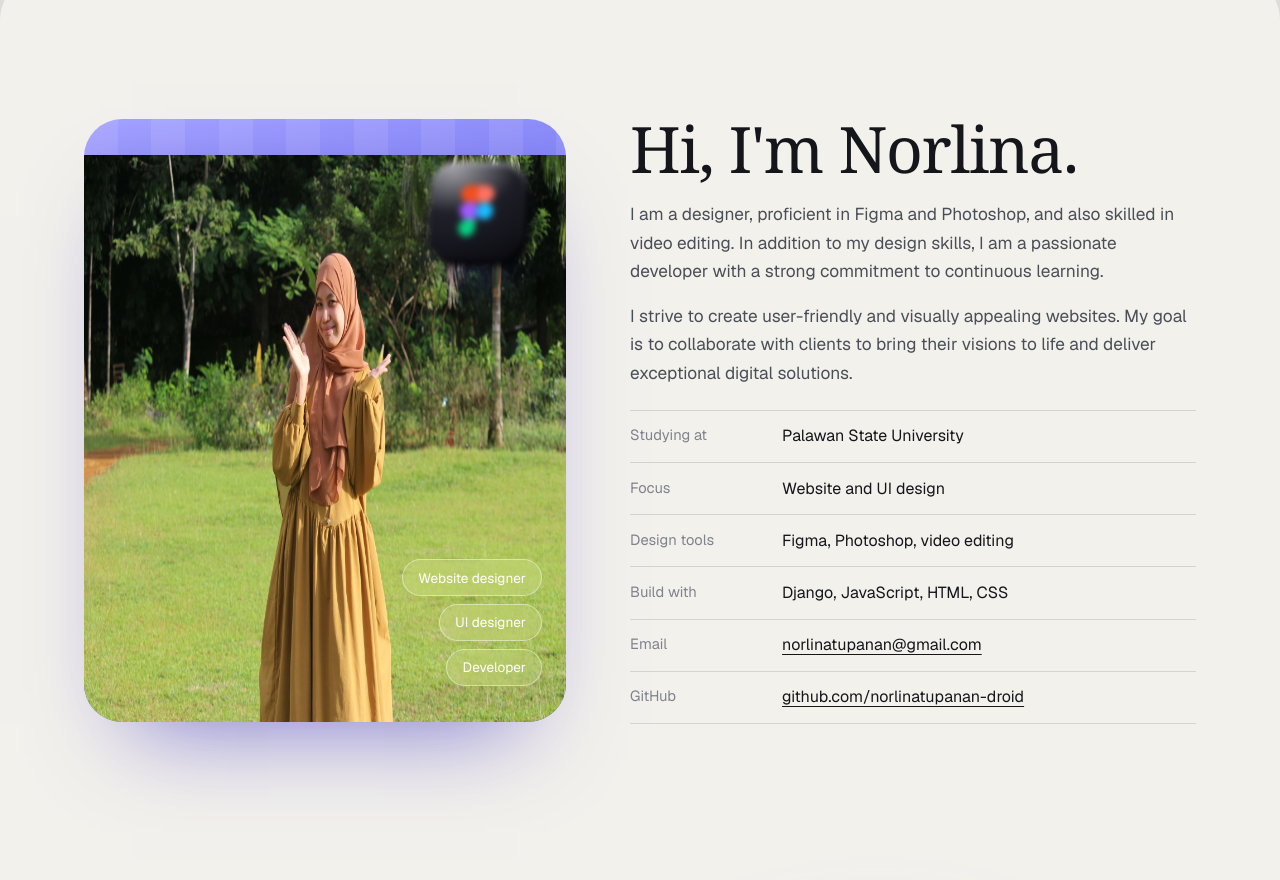
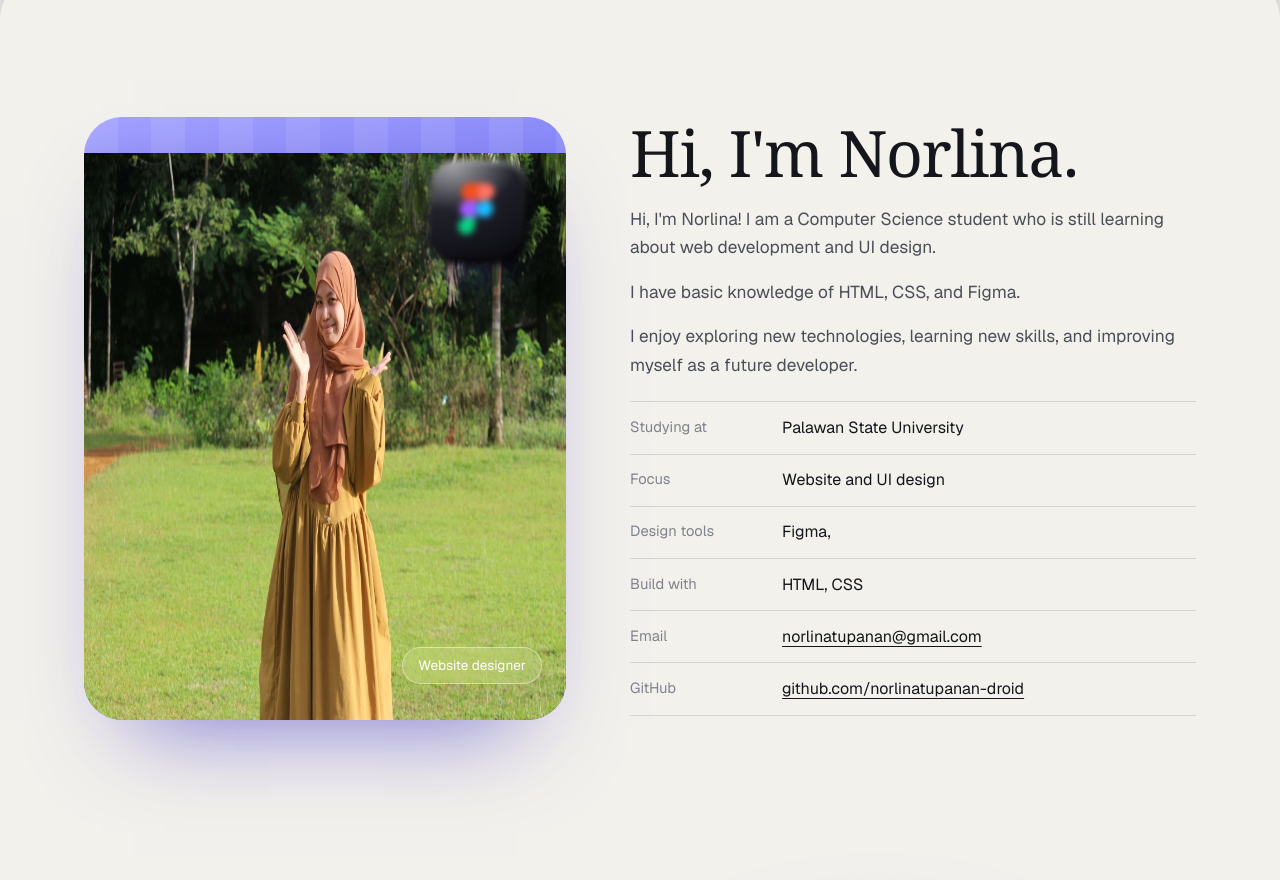
Before and after one commit to norlinatupanan-droid/Norlina, a Django app: page / in a window 1280 px wide. Shown: the part 2030-2910 px from the top of the page. Run offline with Django 5.2, Linux system fonts and the light colour scheme; data comes from the database, SQL or seed files in the repository; some web fonts are replaced.

Commit message:
Update portfolio and images

```diff
--- a/Myworld2/pages/portfolio_data.py
+++ b/Myworld2/pages/portfolio_data.py
@@ -22,7 +22,7 @@ PROFILE = {
 
 HERO = {
     "headline": ["Designing the web,", "simply beautiful."],
-    "intro": "Hi, I'm Norlina, a website and UI designer who also writes the code.",
+    "intro": "Hello! I'm a Computer Science Student passionate about Web Development and UI/UX Design. I love designing creative interfaces and building functional websites while continuously learning new technologies and improving my skills.",
     "card_left": {
         "title": "User-friendly by default",
         "text": "Clean, visually appealing websites that are easy to use.",
@@ -37,18 +37,17 @@ HERO = {
 ABOUT = {
     "heading": "Hi, I'm Norlina.",
     "paragraphs": [
-        "I am a designer, proficient in Figma and Photoshop, and also skilled in video editing. "
-        "In addition to my design skills, I am a passionate developer with a strong commitment to continuous learning.",
-        "I strive to create user-friendly and visually appealing websites. My goal is to collaborate with "
-        "clients to bring their visions to life and deliver exceptional digital solutions.",
+        "Hi, I'm Norlina! I am a Computer Science student who is still learning about web development and UI design.",
+        "I have basic knowledge of HTML, CSS, and Figma.",
+        "I enjoy exploring new technologies, learning new skills, and improving myself as a future developer.",
     ],
-    "chips": ["Website designer", "UI designer", "Developer"],
+    "chips": ["Website designer"],
     # (label, value); a value starting with "mailto:" or "http" becomes a link in the template
     "facts": [
         ("Studying at", "Palawan State University"),
         ("Focus", "Website and UI design"),
-        ("Design tools", "Figma, Photoshop, video editing"),
-        ("Build with", "Django, JavaScript, HTML, CSS"),
+        ("Design tools", "Figma,"),
+        ("Build with", "HTML, CSS"),
     ],
 }
 
@@ -57,7 +56,7 @@ HOBBIES = {
     "text": "When I'm not designing , you'll find me watching, playing jackstones or reading.",
     "items": [
         {"id": "watching", "label": "Watching", "image": "site/img/hobby-watching.jpg"},
-        {"id": "jackstones", "label": "Jackstones", "image": "site/img/hobby-Jackstones.jpg"},
+        {"id": "jackstones", "label": "Jackstones", "image": "site/img/hobby-jackstones.jpg"},
         {"id": "reading", "label": "Reading", "image": "site/img/hobby-reading.jpg"},
     ],
 }
@@ -83,14 +82,6 @@ TOOLKIT = {
 
 PROJECTS = [
     {
-        "name": "FITPLAN",
-        "description": "This is my recent work for my database class project about HRM or Human Resources Management.",
-        "role": "Database class project",
-        "tech": ["Database design", "HRM"],
-        "image": "site/img/fitplan.webp",
-        "live_url": "", "repo_url": "",
-    },
-    {
         "name": "PALCONNECT",
         "description": "I created this design using the Figma application and it's one of my favorite web designs for a landing page.",
         "role": "UI designer",
@@ -106,6 +97,15 @@ PROJECTS = [
         "image": "site/img/psu-food.webp",
         "live_url": "", "repo_url": "",
     },
+    {
+        "name": "HEALTH TRACKER APP",
+        "description": "An offline mobile application designed to help users monitor their physical and medical health information.",
+        "role": "UI Designer",
+        "tech": ["Android Studio", "Java", "SQLite"],
+        "image": "site/img/health-tracker.png",
+        "live_url": "",
+        "repo_url": "",
+    }
 ]
 
 CONTACT = {
--- a/Myworld2/templates/home.html
+++ b/Myworld2/templates/home.html
@@ -187,7 +187,7 @@
 
       <div class="portrait" id="portrait">
         <img
-          src="{% vstatic 'site/img/pic.jpg' %}"
+          src="{% vstatic 'site/img/pic1.jpg' %}"
           width="700"
           height="800"
           alt="Portrait of {{ profile.full_name }}"
```
Also changed, not shown: Myworld2/pages/static/site/img/hero.webp (deleted).
